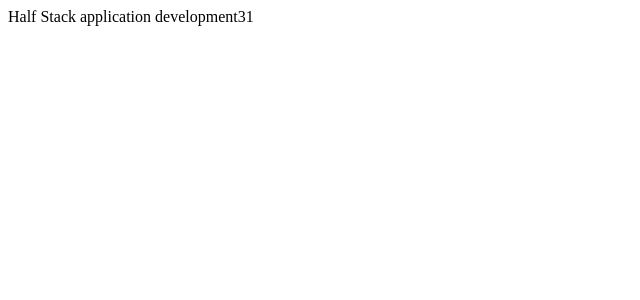
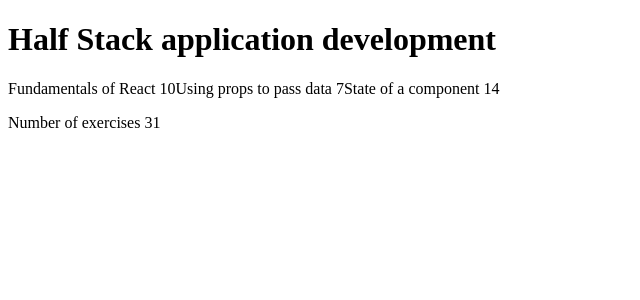
Before and after one commit to igorjoha/fso_submission, a React (Create React App) app: page / in a window 1280 px wide. Shown: the top 300 px of the page, without its empty margins (0-640 px from the left). Built offline with nearby package versions, Linux system fonts and the light colour scheme.

Commit message:
1.5 final

```diff
--- a/src/App.js
+++ b/src/App.js
@@ -1,50 +1,53 @@
-import React from 'react';
-
-const Header = (props) => {return(<>{props.course}</>)}
-const Total = (props) => {return(<>{props.total_exrszs}</>)}
-const Part = (props) => { return (<>{props.soderzhanie}</>)}
-const Content=(props)=>{ return(
+const Header = (props) => {return (<><h1>{props.course}</h1></>)}
+const Part = (props) => {return (<>{props.part.name} {props.part.exercises}</>)}
+const Content = (props) => {
+  return (
     <>
-      <Part  parts={props.soderzhanie[0]}/>
-      <Part  parts={props.soderzhanie[1]}/>
-      <Part  parts={props.soderzhanie[2]}/>
+      <Part part={props.parts[0]} />
+      <Part part={props.parts[1]} />
+      <Part part={props.parts[2]} />
     </>
   )
 }
 
+const Total = (props) => {
 
-const App = (props) => {
-  const course = 'Half Stack application development'
-  const parts = [
+  let sum = 0;
+  props.parts.forEach((part) => sum += part.exercises)
+
+  return (
+    <>
+      <p>Number of exercises {sum}</p>
+    </>
+  )
+}
+
+const App = () => {
+  const course = {
+    name: 'Half Stack application development',
+    parts: [
       {
-      id:0,
         name: 'Fundamentals of React',
         exercises: 10
       },
       {
-      id:1,
         name: 'Using props to pass data',
         exercises: 7
       },
       {
-      id:2,
         name: 'State of a component',
         exercises: 14
       }
     ]
+  };
 
   return (
     <div>
-      <Header course={course}/>
-      <Content soderzhanie={[
-      [parts[0].name +" has " + parts[0].exercises+" exersizes."],
-      [parts[1].name +" has " + parts[1].exercises+" exersizes."],
-      [parts[2].name +" has " + parts[2].exercises+" exersizes."]]}
-
-      />
-      <Total total_exrszs={parts[0].exercises+parts[1].exercises+parts[2].exercises}/>
+      <Header course={course.name} />
+      <Content parts={course.parts} />
+      <Total parts={course.parts} />
     </div>
   )
 }
 
-export default App
+export default App;
```
Lines whose indentation alone changed are shown as unchanged.
